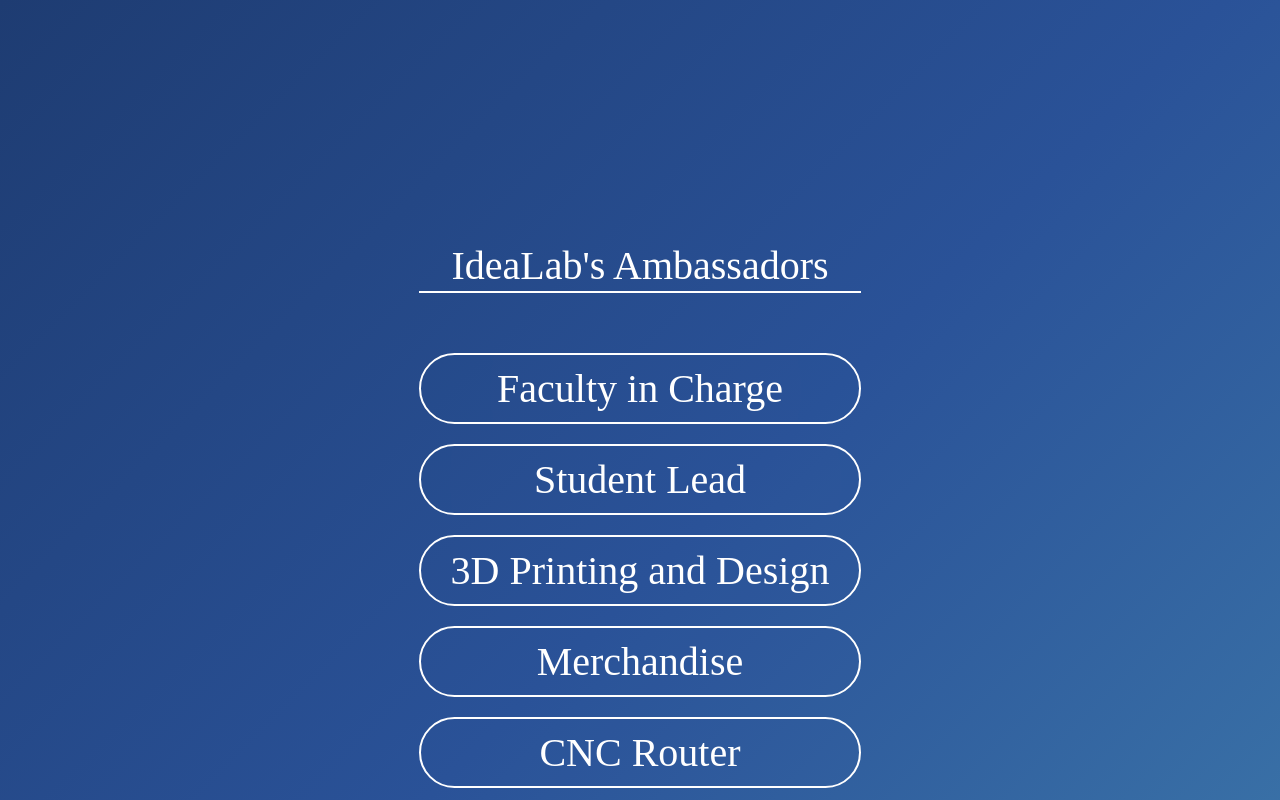
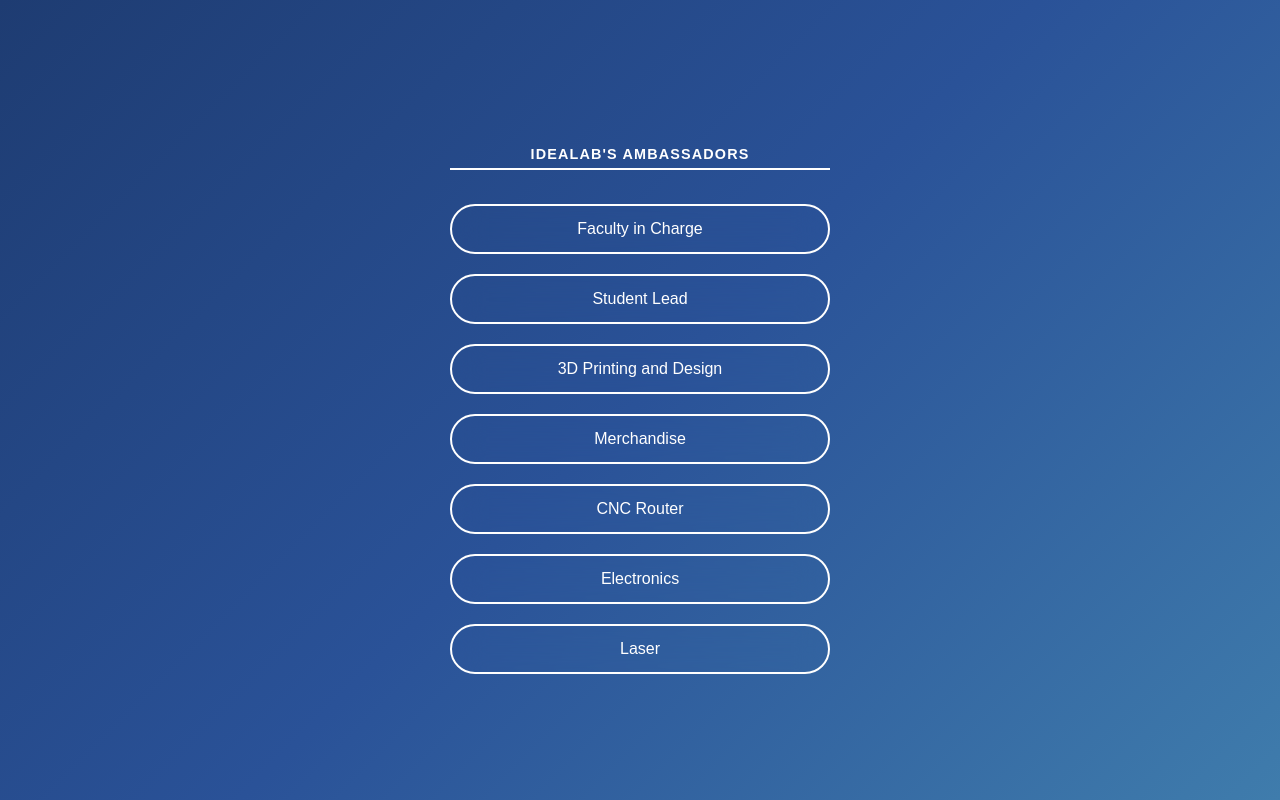
Before and after one commit to mediaidealab-cloud/phonebook, a plain HTML site: page index.html in a window 1280 px wide. Shown: the top 800 px of the page. Drawn offline with Linux system fonts and the light colour scheme.

Commit message:
a generic theme switcher

```diff
--- /dev/null
+++ b/alt.css
@@ -0,0 +1,125 @@
+:root {
+	--bg-page: #f1f5f9;          /* Light, bright neutral background */
+	--bg-card: #ffffff;          /* Pure white foreground card */
+	--bg-button: #f8fafc;        /* Subtle button fill */
+	--bg-button-hover: #0f172a;  /* Deep dark hover inversion */
+	--text-primary: #0f172a;     /* Deep slate ink for crisp readability */
+	--text-muted: #64748b;       /* Softer muted gray for labels */
+	--text-inverse: #ffffff;
+	--border-color: #cbd5e1;     /* Clear, crisp borders */
+	--accent-whatsapp: #16a34a;
+}
+
+* {
+	box-sizing: border-box;
+	margin: 0;
+	padding: 0;
+}
+
+body {
+	font-family: -apple-system, BlinkMacSystemFont, "Segoe UI", Roboto, Helvetica, Arial, sans-serif;
+	background-color: var(--bg-page);
+	color: var(--text-primary);
+	display: flex;
+	justify-content: center;
+	align-items: center;
+	min-height: 100vh;
+	padding: 2rem;
+}
+
+.team {
+	background-color: var(--bg-card);
+	border: 2px solid var(--border-color);
+	border-radius: 20px;
+	padding: 3.25rem 3rem;
+	width: 100%;
+	max-width: 580px;
+	display: flex;
+	flex-direction: column;
+	gap: 1.25rem;
+	box-shadow: 0 16px 35px -10px rgba(15, 23, 42, 0.08);
+}
+
+.team p {
+	font-size: 0.95rem;
+	font-weight: 800;
+	text-transform: uppercase;
+	letter-spacing: 0.12em;
+	color: var(--text-muted);
+	margin-bottom: 0.5rem;
+}
+
+.team a {
+	width: 100%;
+	display: flex;
+	align-items: center;
+	justify-content: space-between;
+	text-decoration: none;
+	color: var(--text-primary);
+	background-color: var(--bg-button);
+	border: 2px solid var(--border-color);
+	padding: 1.35rem 1.75rem;
+	border-radius: 14px;
+	font-size: 1.25rem;
+	font-weight: 700;
+	transition: background-color 0.2s ease, color 0.2s ease, border-color 0.2s ease, transform 0.15s ease;
+}
+
+/* Left-side WhatsApp status indicator */
+.team a::before {
+	content: "";
+	width: 12px;
+	height: 12px;
+	border-radius: 50%;
+	background-color: var(--accent-whatsapp);
+	margin-right: 0.85rem;
+	flex-shrink: 0;
+}
+
+/* Right-side directional cue */
+.team a::after {
+	content: "↗";
+	font-size: 1.25rem;
+	font-weight: 600;
+	margin-left: auto;
+	opacity: 0.65;
+	transition: transform 0.2s ease, opacity 0.2s ease;
+}
+
+.team a:hover {
+	background-color: var(--bg-button-hover);
+	border-color: var(--bg-button-hover);
+	color: var(--text-inverse);
+	transform: translateY(-2px);
+}
+
+.team a:hover::after {
+	opacity: 1;
+	transform: translate(3px, -3px);
+}
+
+.team a:active {
+	transform: translateY(0);
+}
+
+/* Mobile adjustment */
+@media (max-width: 600px) {
+	body {
+		padding: 1rem;
+	}
+
+	.team {
+		padding: 2rem 1.35rem;
+		border-radius: 16px;
+		gap: 1rem;
+	}
+
+	.team p {
+		font-size: 0.9rem;
+	}
+
+	.team a {
+		padding: 1.25rem 1.35rem;
+		font-size: 1.15rem;
+	}
+}
--- a/def.css
+++ b/def.css
@@ -1,48 +1,52 @@
 body {
-	display : flex;
+	display: flex;
 	margin: 0;
 	justify-content: center;
 	align-items: center;
-	align-content: center;
-	font-family : "Manrope", serif;
+	font-family: "Manrope", sans-serif;
 	color: white;
 	min-height: 100vh;
-	background:
-		linear-gradient(
-			135deg,
-			#1e3c72,
-			#2a5298,
-			#3f7cac
-		);
+	background: linear-gradient(135deg, #1e3c72, #2a5298, #3f7cac);
 	flex-direction: column;
-	font-size: 40;
+	font-size: 16px; /* Fixed: added missing unit */
 }
+
 .team {
 	display: flex;
 	flex-direction: column;
-	gap : 20px;
+	gap: 20px;
 	justify-content: center;
 	align-items: stretch;
-	align-content: center;
-	padding-bottom: 200px;
-	padding-top: 200px;
+	padding: 40px 20px; /* Fixed: reduced extreme 200px padding for mobile safety */
+	width: 100%;
+	max-width: 420px;
+	box-sizing: border-box;
 }
+
 a:link, a:visited, a:active {
 	text-decoration: none;
 	user-select: none;
 	border: 2px solid white;
-	padding-left: 30px;
-	padding-right: 30px;
-	padding-top: 10px;
-	padding-bottom: 10px;
+	padding: 14px 30px; /* Fixed: clean shorthand */
 	color: white;
 	border-radius: 100px;
 	text-align: center;
-	backdrop-filter: blur(720px);
-	-webkit-backdrop-filter: blur(720px);
+	backdrop-filter: blur(16px); /* Fixed: lowered from 720px for performance */
+	-webkit-backdrop-filter: blur(16px);
+	transition: background-color 0.2s ease, transform 0.15s ease;
 }
+
+a:hover {
+	background-color: rgba(255, 255, 255, 0.15); /* Added: smooth interactive feedback */
+	transform: translateY(-2px);
+}
+
 p {
 	border-bottom: 2px solid white;
-	padding : 2px;
+	padding: 6px 0;
 	text-align: center;
+	font-weight: 600;
+	letter-spacing: 0.08em;
+	text-transform: uppercase;
+	font-size: 0.9rem;
 }
--- a/index.html
+++ b/index.html
@@ -1,5 +1,7 @@
 <head>
+	<meta name="viewport" content="width=device-width, initial-scale=1.0" />
 	<link id="theme" href="def.css" rel="stylesheet" />
+	<script src="switch.js"></script>
 </head>
 <body>
 	<div class="team">
--- /dev/null
+++ b/switch.js
@@ -0,0 +1,19 @@
+(() => {
+	const THEMES = ['def', 'alt'];
+	const KEY = 'fisat-aicte-idealab-theme';
+	const link = document.getElementById('theme');
+	const base = new URL('.', document.currentScript.src);
+
+	const get = () => {
+		const q = new URLSearchParams(location.search).get('theme');
+		const t = q || localStorage.getItem(KEY);
+		return THEMES.includes(t) ? t : THEMES[0];
+	};
+	const set = t => {
+		localStorage.setItem(KEY, t);
+		link.href = new URL(t + '.css', base);
+	};
+
+	set(get());
+
+})();
```
Also changed, not shown: 3d.html (+2 -0 lines), cnc.html (+2 -0 lines), elec.html (+2 -0 lines), fic.html (+2 -0 lines), lsr.html (+2 -0 lines), merch.html (+2 -0 lines), sl.html (+2 -0 lines).
